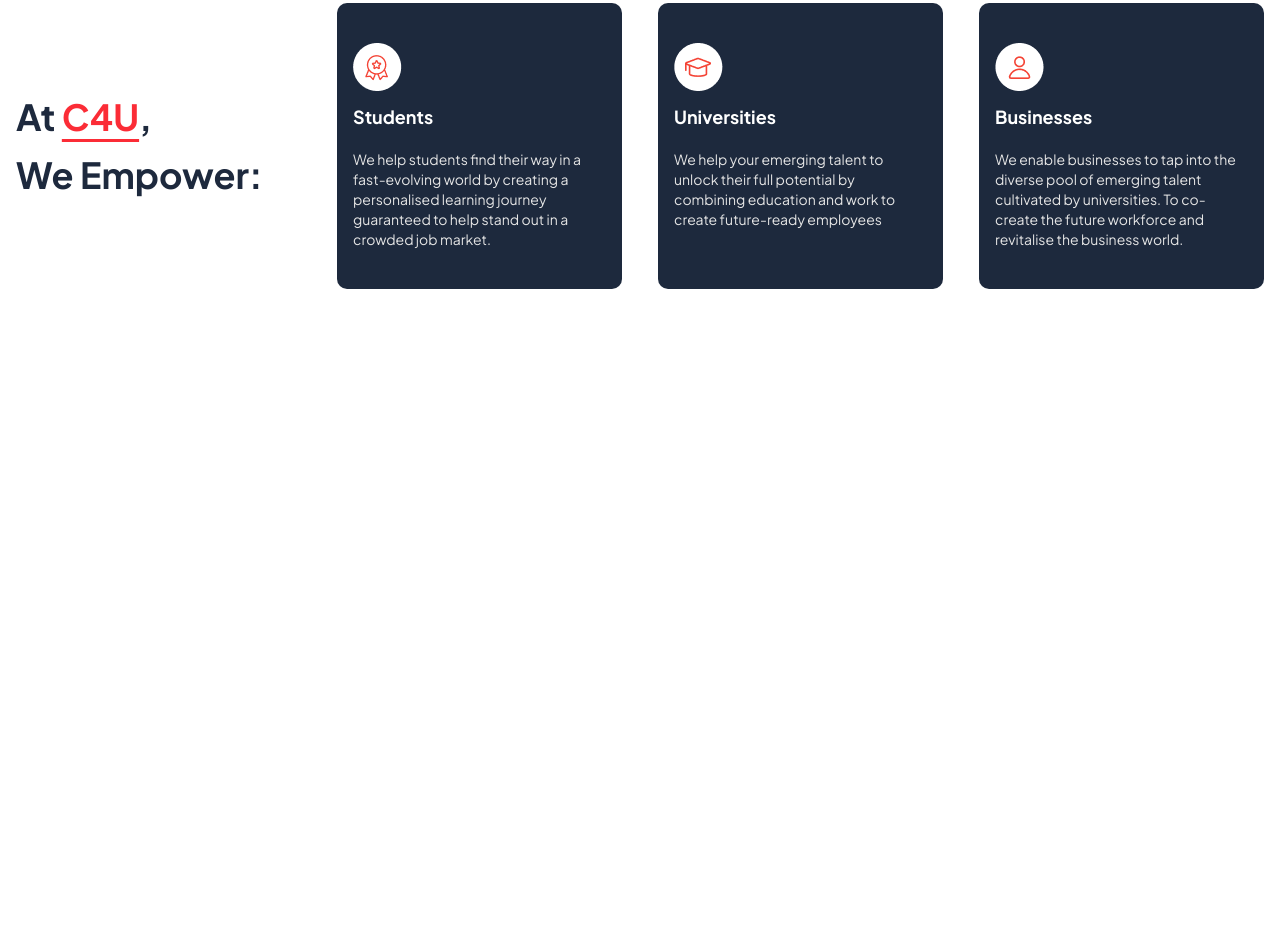
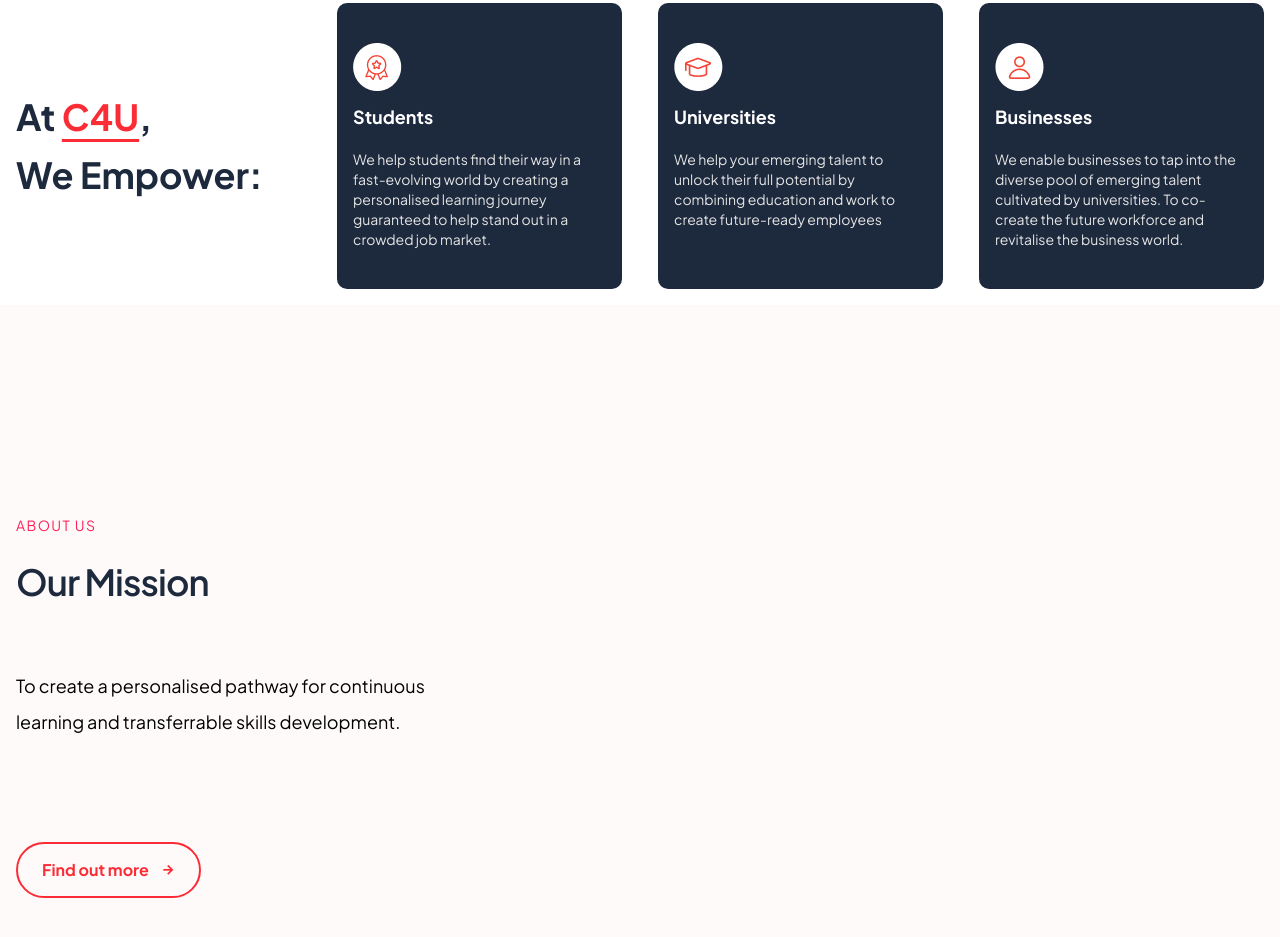
Before and after one commit to RashidMahmud/Tailwind-assignment2, a website built with Vite: page web/index.html in a window 1280 px wide. Shown: the part 813-1750 px from the top of the page. Before the commit the page ends 1118 px from the top, so only its background shows below. Built offline with nearby package versions, Linux system fonts and the light colour scheme.

Commit message:
Mission text

```diff
--- a/web/index.html
+++ b/web/index.html
@@ -107,6 +107,22 @@
       </div>
     </section>
 
+                                                                  <!-- Mission Text -->
+
+<section class="w-full bg-red-200/10">
+      <div class="container max-w-[1440px] mx-auto px-4 py-14 md:py-52">
+        <div class="w-full flex flex-col lg:flex-row items-center justify-between gap-5 sm:gap-32">
+          <div class="">
+            <div class="lg:mb-80 scroll_left">
+              <span class="text-rose-500 text-sm font-normal uppercase tracking-widest">About us</span>
+              <h1 class="mt-4 mb-14 text-slate-800 text-4xl font-semibold leading-relaxed tracking-tight">Our Mission</h1>
+              <p class="max-w-[458px] text-start text-black text-lg font-normal leading-loose hyphens-auto">
+                To create a personalised  pathway for continuous learning and transferrable skills development.
+              </p>
+              <div class="mt-[6.375rem]">
+                <button class="cta_btn" type="button">Find out more <span class="text-sm font-black"><i class="ri-arrow-right-line"></i></span></button>
+              </div>
+            </div>
 
 
 
--- a/web/src/style.css
+++ b/web/src/style.css
@@ -23,4 +23,7 @@
     .card_container{
         @apply bg-slate-800 text-white px-4 py-10 rounded-[.625rem];
     }
+    .cta_btn{
+        @apply flex items-center gap-3 px-6 py-3.5 rounded-full border-2 border-red-500 text-red-500 hover:text-white text-base font-bold cursor-pointer transition duration-200 ease-in hover:bg-red-500;
+    }
   }
```
